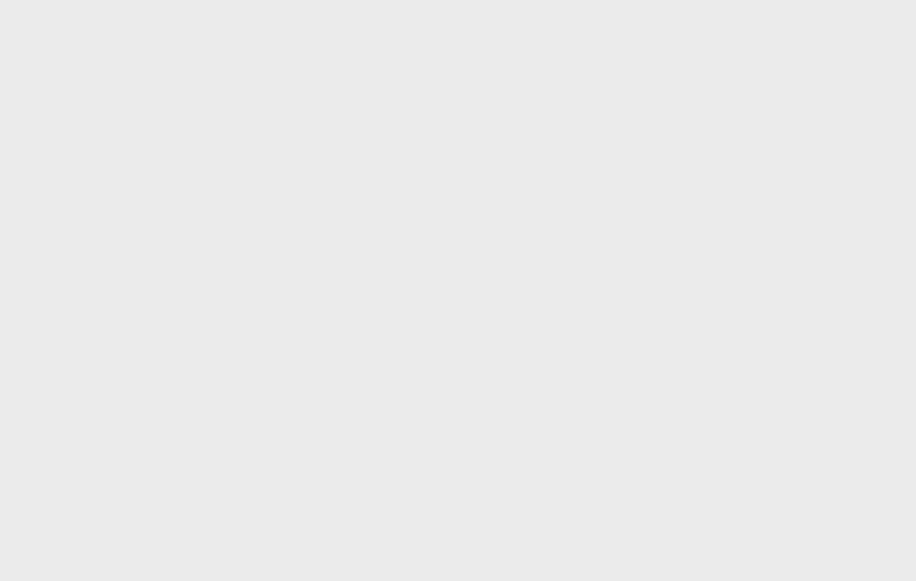
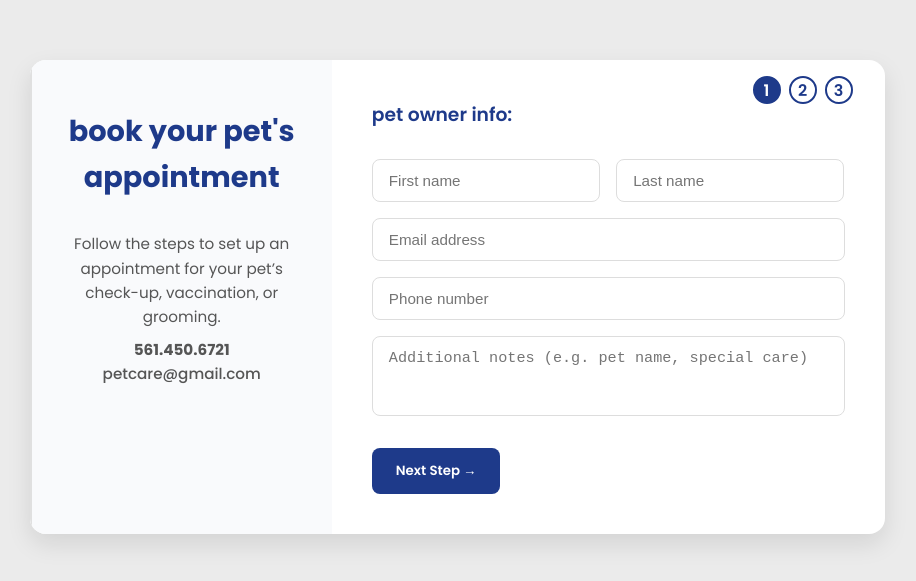
Before and after one commit to m1seryx/Pet-Care-Appointment-Health-Management-System, a React (Vite) app in the folder front-end/pet-care/: page /appointment in a window 1280 px wide. Before the commit this address had no page. Shown: the part 103-684 px from the top of the page, without its empty margins (183-1099 px from the left). Built offline with nearby package versions, Linux system fonts and the light colour scheme; a web font is replaced by a local one.

Commit message:
appointment form initials

```diff
--- a/front-end/pet-care/src/App.jsx
+++ b/front-end/pet-care/src/App.jsx
@@ -1,21 +1,19 @@
 import React from 'react';
-import {Routes, Route } from 'react-router-dom';
+import { Routes, Route } from 'react-router-dom';
 import './App.css';
 import Home from './components/Home';
 import Login from './components/Login';
 import Signin from './components/Signin';
-
-
+import Appointment from './components/Appointment'; // ✅ Import Appointment
 
 function App() {
   return (
-
-      <Routes>
-        <Route path="/" element={<Home />} />
-        <Route path="/login" element={<Login />} />
-        <Route path="/signin" element={<Signin />} />
-      </Routes>
-
+    <Routes>
+      <Route path="/" element={<Home />} />
+      <Route path="/login" element={<Login />} />
+      <Route path="/signin" element={<Signin />} />
+      <Route path="/appointment" element={<Appointment />} /> {/* ✅ Added route */}
+    </Routes>
   );
 }
 
--- /dev/null
+++ b/front-end/pet-care/src/components/Appointment.css
@@ -0,0 +1,188 @@
+@import url('https://fonts.googleapis.com/css2?family=Poppins:wght@400;500;600;700&display=swap');
+
+* {
+  margin: 0;
+  padding: 0;
+  box-sizing: border-box;
+}
+
+body {
+  font-family: 'Poppins', sans-serif;
+  background: #ebebeb;
+  display: flex;
+  justify-content: center;
+  align-items: center;
+  height: 100vh;
+}
+
+.appointment-container {
+  display: flex;
+  justify-content: center;
+  align-items: center;
+  width: 100%;
+}
+
+.appointment-box {
+  background: #fff;
+  display: flex;
+  border-radius: 16px;
+  overflow: hidden;
+  box-shadow: 0 10px 25px rgba(0, 0, 0, 0.1);
+  width: 900px;
+  max-width: 95%;
+  position: relative;
+}
+
+.right-panel {
+  background: #f9fafc;
+  flex: 1;
+  text-align: center;
+  padding: 2rem;
+  border-left: 2px solid #e0e0e0;
+}
+
+.icon {
+  font-size: 2rem;
+  color: #1e3a8a;
+}
+
+.right-panel h2 {
+  color: #1e3a8a;
+  font-weight: 700;
+  margin-top: 1rem;
+  text-transform: lowercase;
+}
+
+.right-panel p {
+  font-size: 0.95rem;
+  color: #555;
+  margin-top: 0.5rem;
+}
+
+.contact-info {
+  color: #1e3a8a;
+  font-weight: 500;
+  margin-top: 1rem;
+}
+
+.steps-indicator {
+  position: absolute;
+  top: 1rem;
+  right: 2rem;
+  display: flex;
+  gap: 8px;
+}
+
+.step-circle {
+  width: 28px;
+  height: 28px;
+  border-radius: 50%;
+  border: 2px solid #1e3a8a;
+  color: #1e3a8a;
+  display: flex;
+  justify-content: center;
+  align-items: center;
+  font-weight: 600;
+}
+
+.step-circle.active {
+  background: #1e3a8a;
+  color: white;
+}
+
+.form-panel {
+  flex: 2;
+  padding: 2.5rem;
+  display: flex;
+  flex-direction: column;
+  gap: 1rem;
+}
+
+.form-panel h3 {
+  color: #1e3a8a;
+  font-weight: 600;
+  text-transform: lowercase;
+  margin-bottom: 0.8rem;
+}
+
+.input-group {
+  display: flex;
+  gap: 1rem;
+}
+
+input,
+textarea,
+select {
+  width: 100%;
+  padding: 0.75rem 1rem;
+  border: 1px solid #ddd;
+  border-radius: 8px;
+  font-size: 0.95rem;
+  outline: none;
+  transition: all 0.2s ease;
+}
+
+input:focus,
+textarea:focus,
+select:focus {
+  border-color: #1e3a8a;
+  box-shadow: 0 0 0 2px rgba(30, 58, 138, 0.1);
+}
+
+textarea {
+  resize: none;
+  height: 80px;
+}
+
+.service-option label {
+  display: flex;
+  align-items: center;
+  justify-content: space-between;
+  background: #f9fafc;
+  border: 1px solid #ddd;
+  padding: 0.8rem 1rem;
+  border-radius: 8px;
+  margin-bottom: 0.5rem;
+  cursor: pointer;
+}
+
+.service-option input {
+  margin-right: 0.8rem;
+}
+
+.button-group {
+  display: flex;
+  justify-content: space-between;
+  margin-top: 1rem;
+}
+
+button {
+  border: none;
+  cursor: pointer;
+  border-radius: 8px;
+  font-weight: 600;
+  font-family: 'Poppins', sans-serif;
+  transition: 0.2s;
+}
+
+.next-btn,
+.finish-btn {
+  background: #1e3a8a;
+  color: #fff;
+  padding: 0.8rem 1.5rem;
+}
+
+.next-btn:hover,
+.finish-btn:hover {
+  background: #2b50c7;
+}
+
+.back-btn {
+  background: #d1d5db;
+  color: #333;
+  padding: 0.8rem 1.5rem;
+}
+
+.back-btn:hover {
+  background: #bfc5cc;
+}
--- /dev/null
+++ b/front-end/pet-care/src/components/Appointment.jsx
@@ -0,0 +1,211 @@
+import React, { useState } from "react";
+import "./Appointment.css";
+
+export default function Appointment() {
+  const [step, setStep] = useState(1);
+  const [formData, setFormData] = useState({
+    firstName: "",
+    lastName: "",
+    email: "",
+    phone: "",
+    notes: "",
+    date: "",
+    time: "",
+    service: "",
+  });
+
+  const handleChange = (e) => {
+    setFormData({ ...formData, [e.target.name]: e.target.value });
+  };
+
+  const nextStep = () => setStep((prev) => Math.min(prev + 1, 3));
+  const prevStep = () => setStep((prev) => Math.max(prev - 1, 1));
+
+  const handleSubmit = (e) => {
+    e.preventDefault();
+    alert("🐾 Appointment booked successfully!");
+    console.log(formData);
+  };
+
+  return (
+    <div className="appointment-container">
+      <div className="appointment-box">
+        {}
+        <div className="steps-indicator">
+          {[1, 2, 3].map((num) => (
+            <div key={num} className={`step-circle ${step === num ? "active" : ""}`}>
+              {num}
+            </div>
+          ))}
+        </div>
+
+        {}
+        <div className="right-panel">
+          <i className="fa-solid fa-calendar-check icon"></i>
+          <h2>Book Your Pet's Appointment</h2>
+          <p>
+            Follow the steps to set up an appointment for your pet’s check-up, vaccination, or grooming.
+          </p>
+          <p className="contact-info">
+            <strong>561.450.6721</strong>
+            <br />
+            <span>petcare@gmail.com</span>
+          </p>
+        </div>
+
+        {}
+        <form className="form-panel" onSubmit={handleSubmit}>
+          {}
+          {step === 1 && (
+            <>
+              <h3>Pet Owner Info:</h3>
+              <div className="input-group">
+                <input
+                  type="text"
+                  name="firstName"
+                  placeholder="First name"
+                  value={formData.firstName}
+                  onChange={handleChange}
+                />
+                <input
+                  type="text"
+                  name="lastName"
+                  placeholder="Last name"
+                  value={formData.lastName}
+                  onChange={handleChange}
+                />
+              </div>
+              <input
+                type="email"
+                name="email"
+                placeholder="Email address"
+                value={formData.email}
+                onChange={handleChange}
+              />
+              <input
+                type="text"
+                name="phone"
+                placeholder="Phone number"
+                value={formData.phone}
+                onChange={handleChange}
+              />
+              <textarea
+                name="notes"
+                placeholder="Additional notes (e.g. pet name, special care)"
+                value={formData.notes}
+                onChange={handleChange}
+              ></textarea>
+            </>
+          )}
+
+          {}
+          {step === 2 && (
+            <>
+              <h3>Choose Appointment Date & Time:</h3>
+              <input
+                type="date"
+                name="date"
+                value={formData.date}
+                onChange={handleChange}
+              />
+              <select
+                name="time"
+                value={formData.time}
+                onChange={handleChange}
+              >
+                <option value="">Select Time</option>
+                <option value="09:00 AM">09:00 AM</option>
+                <option value="10:00 AM">10:00 AM</option>
+                <option value="11:00 AM">11:00 AM</option>
+                <option value="01:00 PM">01:00 PM</option>
+                <option value="03:00 PM">03:00 PM</option>
+                <option value="04:30 PM">04:30 PM</option>
+              </select>
+            </>
+          )}
+
+          {}
+          {step === 3 && (
+            <>
+              <h3>Select Pet Care Service:</h3>
+              <div className="service-option">
+                <label>
+                  <input
+                    type="radio"
+                    name="service"
+                    value="General Check-up"
+                    checked={formData.service === "General Check-up"}
+                    onChange={handleChange}
+                  />
+                  <span>🩺 General Check-up</span>
+                </label>
+
+                <label>
+                  <input
+                    type="radio"
+                    name="service"
+                    value="Vaccination"
+                    checked={formData.service === "Vaccination"}
+                    onChange={handleChange}
+                  />
+                  <span>💉 Vaccination</span>
+                </label>
+
+                <label>
+                  <input
+                    type="radio"
+                    name="service"
+                    value="Grooming"
+                    checked={formData.service === "Grooming"}
+                    onChange={handleChange}
+                  />
+                  <span>✂️ Grooming Session</span>
+                </label>
+
+                <label>
+                  <input
+                    type="radio"
+                    name="service"
+                    value="Dental Cleaning"
+                    checked={formData.service === "Dental Cleaning"}
+                    onChange={handleChange}
+                  />
+                  <span>🦷 Dental Cleaning</span>
+                </label>
+
+                <label>
+                  <input
+                    type="radio"
+                    name="service"
+                    value="Emergency Visit"
+                    checked={formData.service === "Emergency Visit"}
+                    onChange={handleChange}
+                  />
+                  <span>🚑 Emergency Visit</span>
+                </label>
+              </div>
+            </>
+          )}
+
+          {}
+          <div className="button-group">
+            {step > 1 && (
+              <button type="button" onClick={prevStep} className="back-btn">
+                ← Back
+              </button>
+            )}
+            {step < 3 ? (
+              <button type="button" onClick={nextStep} className="next-btn">
+                Next Step →
+              </button>
+            ) : (
+              <button type="submit" className="finish-btn">
+                Finish ✔
+              </button>
+            )}
+          </div>
+        </form>
+      </div>
+    </div>
+  );
+}
--- a/front-end/pet-care/src/components/Home.jsx
+++ b/front-end/pet-care/src/components/Home.jsx
@@ -151,9 +151,10 @@ function Home() {
             <br />
             appointment status.
           </p>
-          <button className="book-button">
-            Book Appointment
-          </button>
+          <button className="book-button" onClick={() => navigate('/appointment')}>
+  Book Appointment
+</button>
+
         </div>
 
         <div className="image-section">
--- a/front-end/pet-care/src/components/Login.css
+++ b/front-end/pet-care/src/components/Login.css
@@ -40,7 +40,7 @@
   border-radius: 20px;
   box-shadow: 0 8px 25px rgba(0, 0, 0, 0.4);
   padding: 3rem 2.5rem;
-  max-width: 420px; /* ✅ same length as your original form */
+  max-width: 420px;
   width: 100%;
   text-align: center;
   color: #fff;
@@ -70,7 +70,7 @@ h2 {
   margin-bottom: 2rem;
 }
 
-/* 🟢 Grid layout for paired fields */
+
 form {
   display: grid;
   grid-template-columns: repeat(2, 1fr);
@@ -79,7 +79,7 @@ form {
   text-align: left;
 }
 
-/* Make the button span across both columns */
+
 form .signin-btn,
 form .login-btn {
   grid-column: span 2;
@@ -149,7 +149,7 @@ label {
   text-decoration: underline;
 }
 
-/* Responsive adjustments */
+
 @media (max-width: 480px) {
   form {
     grid-template-columns: 1fr;
--- a/package.json
+++ b/package.json
@@ -1,6 +1,7 @@
 {
   "dependencies": {
     "framer-motion": "^12.23.24",
+    "gsap": "^3.13.0",
     "ogl": "^1.0.11",
     "react-router-dom": "^7.9.4"
   }
```
Also changed, not shown: front-end/pet-care/src/components/VetAppointmentCard.css (deleted), front-end/pet-care/src/components/VetAppointmentCard.jsx (deleted), 1 other file (tests, documents, lock files or other folders).
